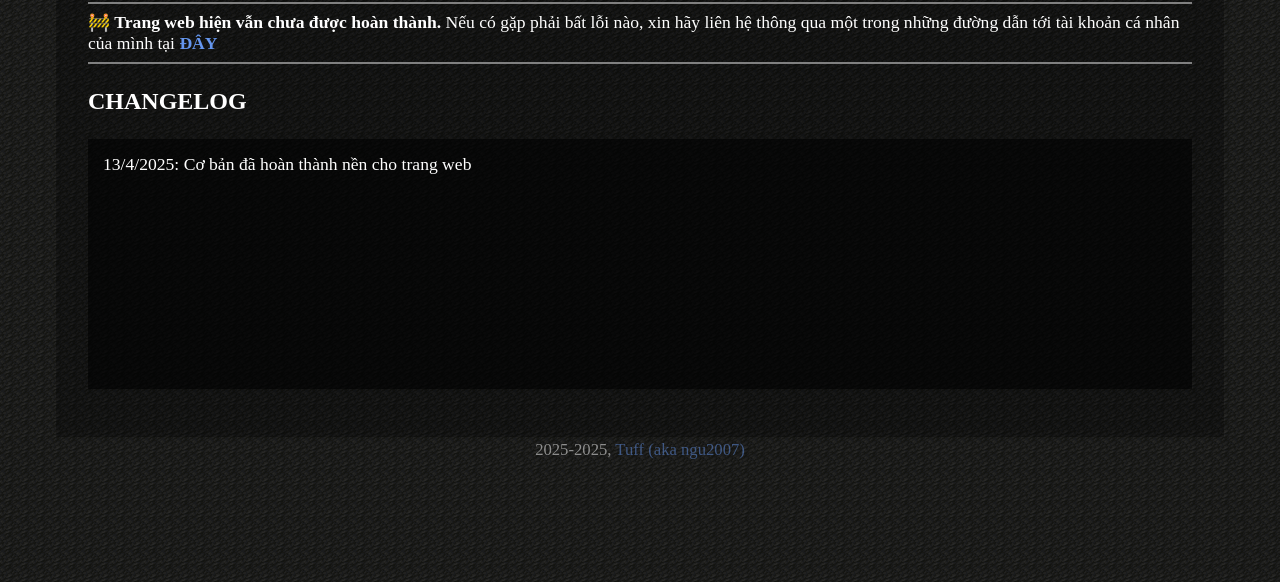
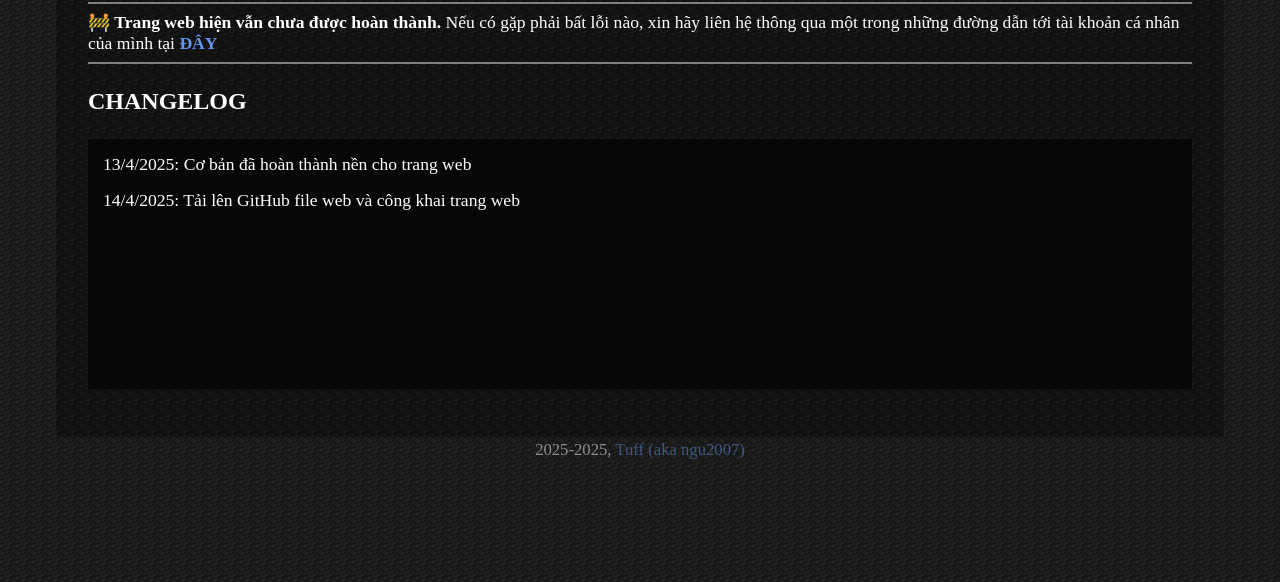
Before and after one commit to ngu2007/ngu2007-s-Main-Web, a plain HTML site: page changelog.html in a window 1280 px wide. Shown: the part 218-800 px from the top of the page. Drawn offline with Linux system fonts and the light colour scheme.

Commit message:
Update changelog.html

```diff
--- a/changelog.html
+++ b/changelog.html
@@ -43,6 +43,7 @@
         <h3>CHANGELOG</h3>
         <div class="changelog">
             <p>13/4/2025: Cơ bản đã hoàn thành nền cho trang web</p>
+            <p>14/4/2025: Tải lên GitHub file web và công khai trang web</p>
         </div>
 
     </main>
```
